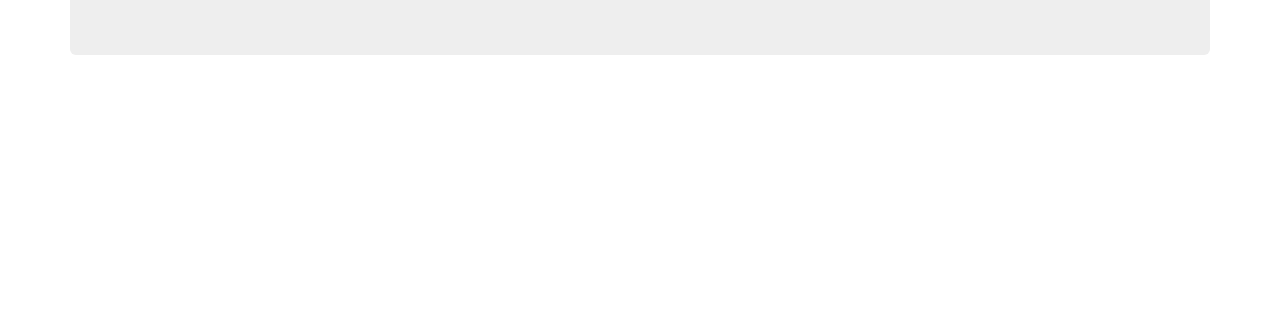
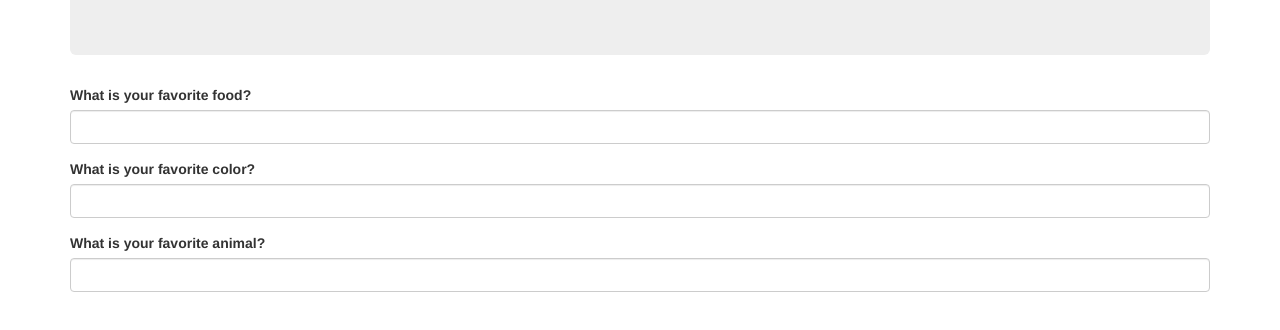
Before and after one commit to sarakane/Favorite-Things-Array-Practice, a plain HTML site: page index.html in a window 1280 px wide. Shown: the part 104-434 px from the top of the page. Drawn offline with Linux system fonts and the light colour scheme.

Commit message:
add basic form with three questions
Co-authored-by: Sara Kane <kane.sarak@gmail.com>

```diff
--- a/index.html
+++ b/index.html
@@ -15,6 +15,23 @@
       <h2>What Are Your Favorite Things!</h2>
     </div>
 
+    <form id="favorites">
+      <div class="form-group">
+        <label for="fav-food">What is your favorite food?</label>
+        <input id="fav-food" class="form-control" type="text">
+      </div>
+
+      <div class="form-group">
+        <label for="fav-color">What is your favorite color?</label>
+        <input id="fav-color" class="form-control" type="text">
+      </div>
+
+      <div class="form-group">
+        <label for="fav-animal">What is your favorite animal?</label>
+        <input id="fav-animal" class="form-control" type="text">
+      </div>
+    </form>
+
   </div>
 </body>
 </html>
```
